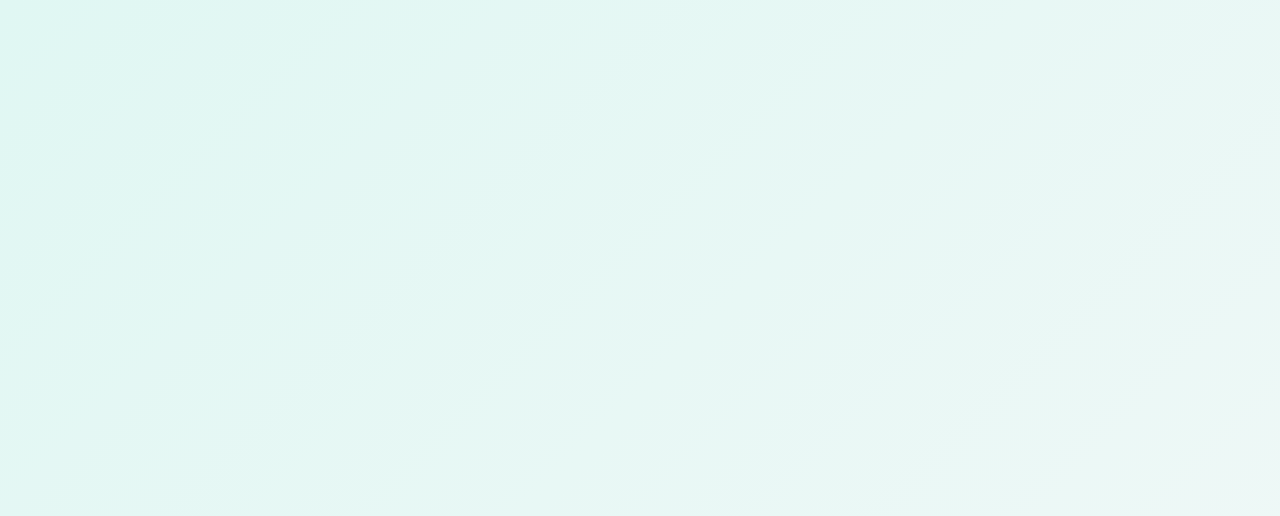
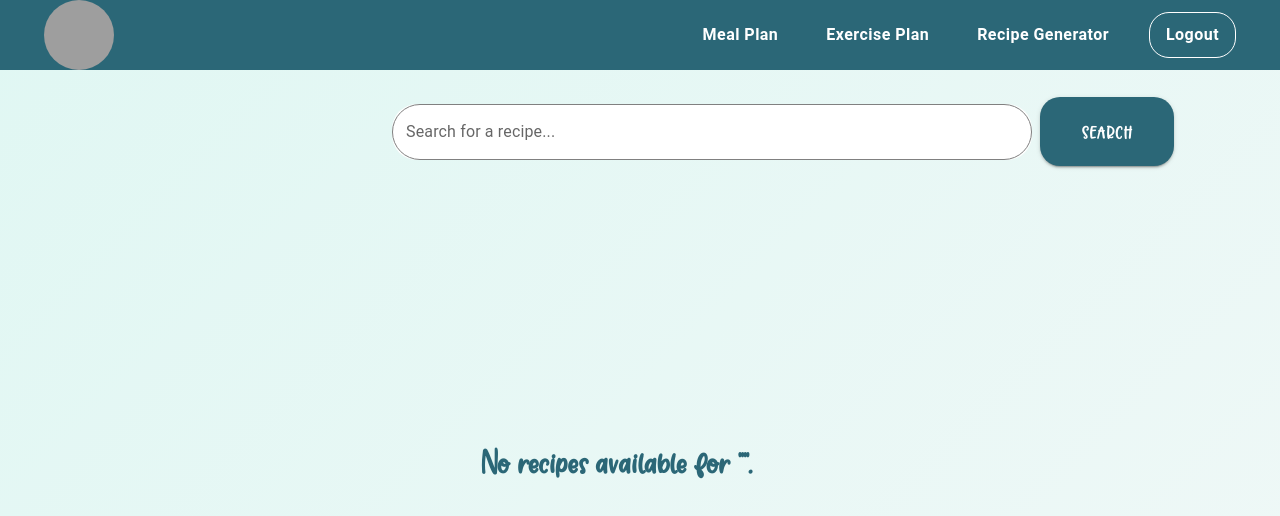
Before and after one commit to ErajT/dietician-AI, a Next.js app: page /recipegenerator/reciperesults in a window 1280 px wide. Before the commit this address had no page. Shown: the top 516 px of the page. Built offline with nearby package versions, Linux system fonts and the light colour scheme; grey boxes are pictures that could not be loaded.

Commit message:
Updated recipe results page

```diff
--- a/app/recipegenerator/reciperesults/page.js
+++ b/app/recipegenerator/reciperesults/page.js
@@ -1,13 +1,13 @@
-"use client";
+'use client'
 import React, { useEffect, useState } from 'react';
 import SearchBar from '../../components/searchbar';
 import { useRouter } from 'next/navigation';
 import '../../styling/recipegenerator.css';
-import '../../styling/NoResults.css';
 import ActionAreaCard from '../../components/cards';
 import VideoLoading from '../../components/VideoLoading';
 import NoResults from '../../components/noresults';
 import Navbar from '../../components/Navbar';
+import { Typography } from '@mui/material'; // Ensure you import Typography if you're using it
 
 export default function RecipeResultsPage() {
   const router = useRouter();
@@ -44,15 +44,13 @@ export default function RecipeResultsPage() {
       }
     } catch (err) {
       console.error('Error fetching recipes:', err);
-      // Automatically navigate to the error page
-      router.push('/error');
+      router.push('/error'); // Redirect to error page if fetch fails
     } finally {
       setLoading(false);
     }
   };
 
   const handleSearch = (query) => {
-    console.log('Searching for:', query); // Log the search query
     setDishQuery(query);
     router.push(`?dish=${query}`);
     fetchRecipes(query);
@@ -70,12 +68,15 @@ export default function RecipeResultsPage() {
       )}
 
       {loading ? (
-        <div style={{ backgroundColor: 'transparent', fontFamily: 'Jelligun, cursive' }}>
-          <VideoLoading videoUrl={'/images/bg4.mp4'} comment={'Just a moment! Finding the perfect recipe for you...'} />
+        <VideoLoading videoUrl={'/images/bg4.mp4'} comment={'Just a moment! Finding the perfect recipe for you...'} />
+      ) : recipes.length === 0 ? (
+
+        <div className="no-result">
+          <Typography variant="h5" component="h3"  style={{ color: '#2b6777', fontFamily: "Jelligun, sans-serif", fontSize: '2.5rem', marginTop: '9rem', paddingBottom: '4rem', marginLeft: '30rem', fontWeight: 'bold' }}>
+            No recipes available for "{dishQuery}".
+          </Typography>
+
         </div>
-      ) : recipes.length === 0 ? (
-        // Automatically navigate to the error page if no recipes are found
-        router.push('/error')
       ) : (
         <div>
           <Typography variant="h5" component="h3" style={{ color: '#2b6777', fontFamily: "Jelligun, sans-serif", fontSize: '2.5rem', marginTop: '-4rem', paddingBottom: '4rem', marginLeft: '2rem', fontWeight: 'bold' }}>
@@ -84,7 +85,7 @@ export default function RecipeResultsPage() {
           <div className="recipe-cards-container">
             {recipes.map((recipe, index) => (
               <ActionAreaCard
-                key={index} // Use the index as the key
+                key={index}
                 id={Number(index)}
                 name={recipe.name}
                 image={recipe.image}
```
